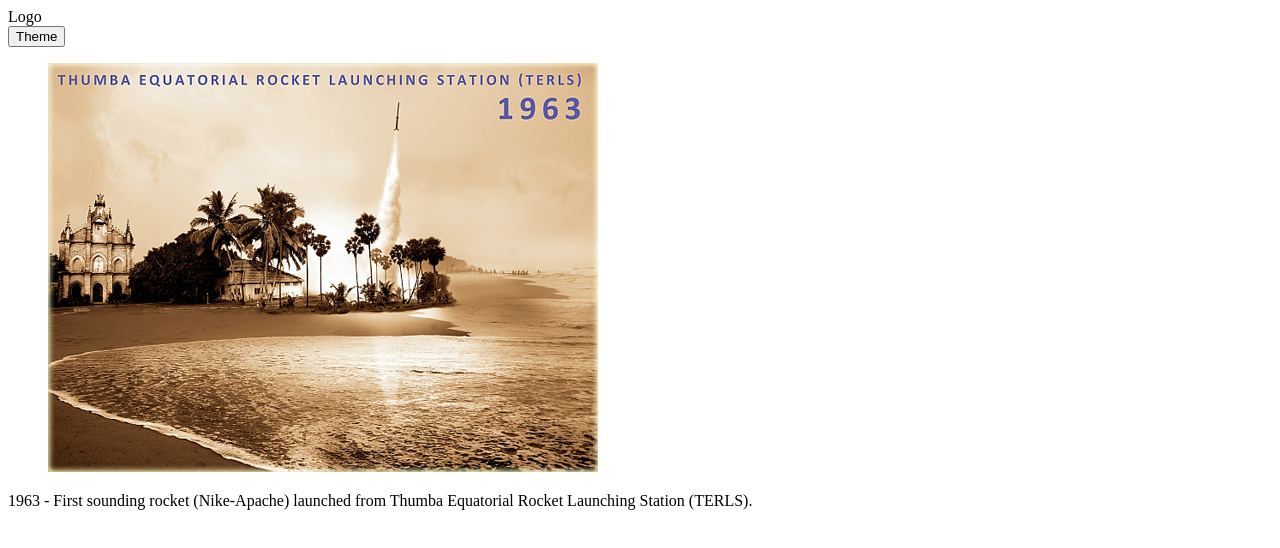
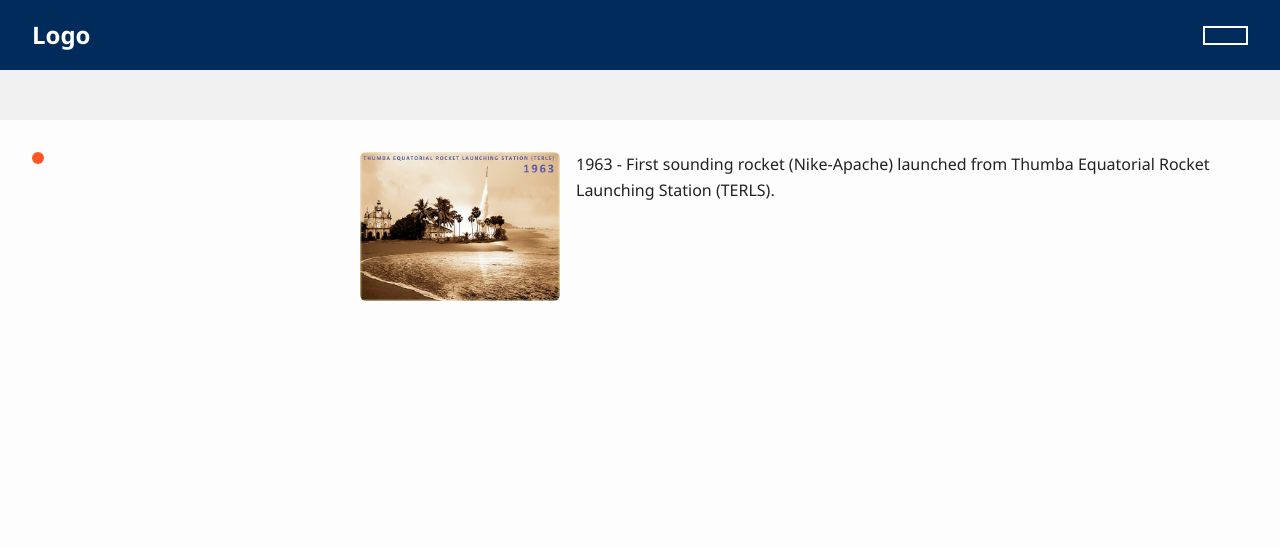
Before and after one commit to snehaldutta/Dataart-WebDevelopmentWorkshop, a plain HTML site: page index.html in a window 1280 px wide. Drawn offline with Linux system fonts and the light colour scheme.

Commit message:
CSS Added

```diff
--- a/index.html
+++ b/index.html
@@ -2,6 +2,7 @@
 <html>
     <head>
         <meta charset="UTF-8" />
+        <link rel="stylesheet" href="styles.css">
         <meta name="viewport" content="width=content-width"/>
         <title>India's Space Programme Timeline</title>
     </head>
--- /dev/null
+++ b/styles.css
@@ -0,0 +1,158 @@
+/* --------------------
+   Global Styles
+-------------------- */
+
+*{
+    padding: 0;
+    margin: 0;
+    box-sizing: border-box;
+}
+
+html{
+    font-family: "Segoe UI", sans-serif;
+    line-height: 1.6;
+}
+
+body{
+    background-color: #fdfdfd;
+    color: #222
+}
+
+/* --------------------
+   Header
+-------------------- */
+
+header{
+    display: flex;
+    justify-content: space-between;
+    align-items: center;
+    padding: 1rem 2rem;
+    background-color: #002b5b;
+    color: #fff;
+}
+
+header div{
+    font-weight: bold;
+    font-size: 1.5rem;
+}
+
+header button{
+    background-color: transparent;
+    border:2px solid #fff;
+    color: #002b5b;
+}
+
+header button:hover {
+    background-color: #fff;
+    color: #002b5b;
+}
+/* --------------------
+   Navigation
+-------------------- */
+
+
+nav {
+    padding: 1rem 2rem;
+    background-color: #f1f1f1;
+    min-height: 50px;
+}
+
+
+/* --------------------
+   Timeline Layout
+-------------------- */
+main {
+    display: grid;
+    grid-template-columns: 1fr 3fr;
+    gap: 2rem;
+    padding: 2rem;
+}
+
+section {
+    display: flex;
+    flex-direction: column;
+    gap: 1rem;
+}
+
+/* Event marker placeholder */
+section::before {
+    content: '';
+    display: block;
+    width: 12px;
+    height: 12px;
+    background-color: #ff5722;
+    border-radius: 50%;
+}
+
+/* --------------------
+   Article Content
+-------------------- */
+article {
+    display: flex;
+    align-items: flex-start;
+    gap: 1rem;
+}
+
+figure {
+    max-width: 200px;
+    flex-shrink: 0;
+}
+
+figure img {
+    width: 100%;
+    height: auto;
+    border-radius: 6px;
+}
+
+/* --------------------
+   Modal Base Styles
+-------------------- */
+#modal {
+    display: none; /* hidden by default */
+    position: fixed;
+    top: 0;
+    left: 0;
+    width: 100%;
+    height: 100%;
+    background-color: rgba(0, 0, 0, 0.6);
+    z-index: 999;
+}
+
+/* --------------------
+   Responsive Breakpoints
+-------------------- */
+
+/* Mobile (<768px) */
+@media (max-width: 767px) {
+    main {
+        grid-template-columns: 1fr;
+    }
+
+    article {
+        flex-direction: column;
+    }
+
+    header {
+        flex-direction: column;
+        gap: 0.5rem;
+    }
+}
+
+
+/* Tablet (768–1023px) */
+@media (min-width: 768px) and (max-width: 1023px) {
+    main {
+        grid-template-columns: 1fr 2fr;
+    }
+
+    figure {
+        max-width: 150px;
+    }
+}
+
+/* Desktop (≥1024px) */
+@media (min-width: 1024px) {
+    main {
+        grid-template-columns: 1fr 3fr;
+    }
+}
```
Also changed, not shown: 1 other file.
